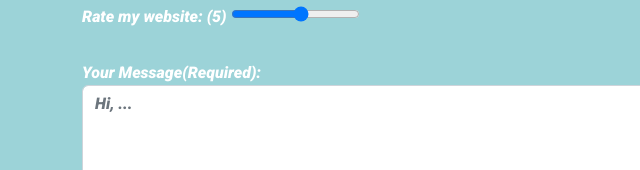
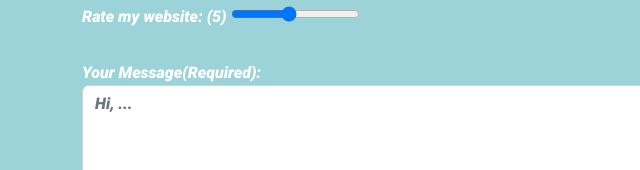
Before and after one commit to EdenTan2003/edentan2003.github.io, a plain HTML site: page form.html in a window 1280 px wide. Shown: the part 557-727 px from the top of the page, 0-640 px from the left. Drawn offline with nearby package versions, Linux system fonts and the light colour scheme.

Commit message:
Update form.html

```diff
--- a/form.html
+++ b/form.html
@@ -152,7 +152,7 @@
                 <label for="rating_input" class="text-white">Rate my website:
                     <span id="show_rating">(5)</span>
                 </label>
-                <input type="range" name="rating" id="rating_input" min="1" max="10" class="form-control-range">
+                <input type="range" name="rating" id="rating_input" value="5" min="1" max="10" class="form-control-range">
                 <p id="message"></p>
             </div>
 
```
